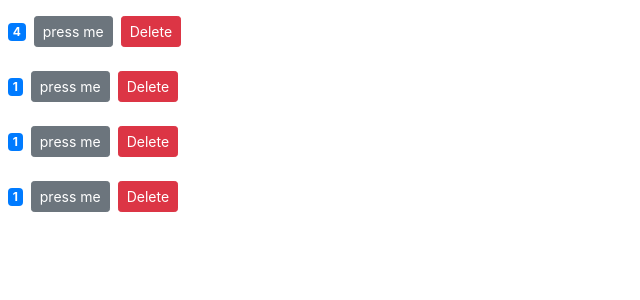
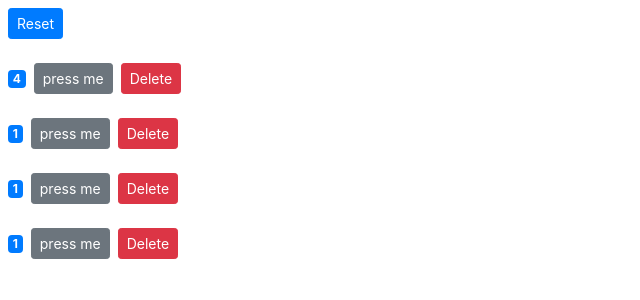
Before and after one commit to kevinsbstn4/belajar-React-Component, a React (Create React App) app: page / in a window 1280 px wide. Shown: the top 300 px of the page, without its empty margins (0-640 px from the left). Built offline with nearby package versions, Linux system fonts and the light colour scheme.

Commit message:
single source of truth

```diff
--- a/src/components/counters.jsx
+++ b/src/components/counters.jsx
@@ -15,9 +15,21 @@
     const counters = this.state.counters.filter(c => c.id !== counterId);
     this.setState({ counters });
   };
+  handleReset = () => {
+    const counters = this.state.counters.map(c => {
+      c.value = 0;
+      return c;
+    });
+    this.setState({ counters });
+  };
   render() {
     return (
       <div>
+        <button
+          onClick={this.handleReset}
+          className="btn btn-primary btn-sm m-2">
+          Reset
+        </button>
         {this.state.counters.map(counter => (
           <Counter
             key={counter.id}
```
